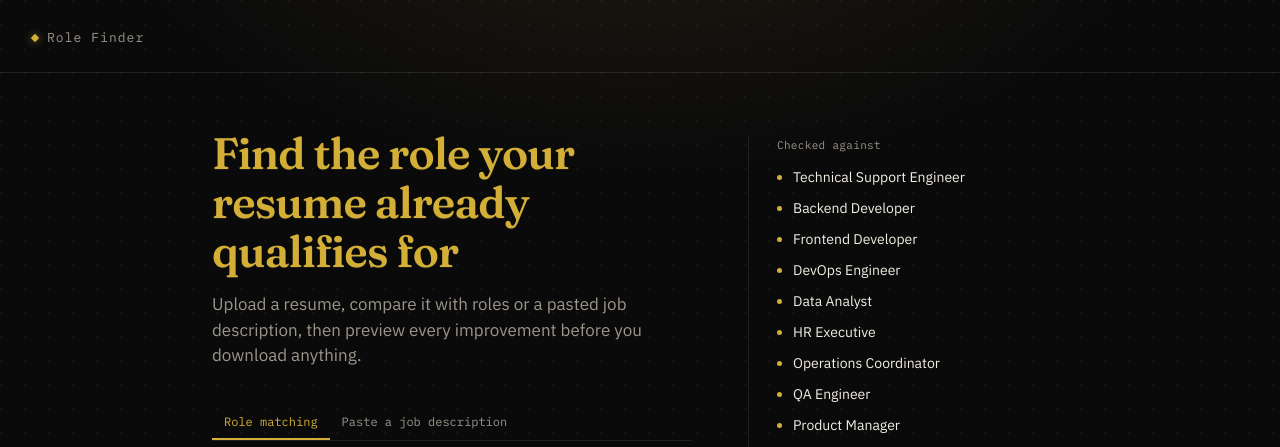
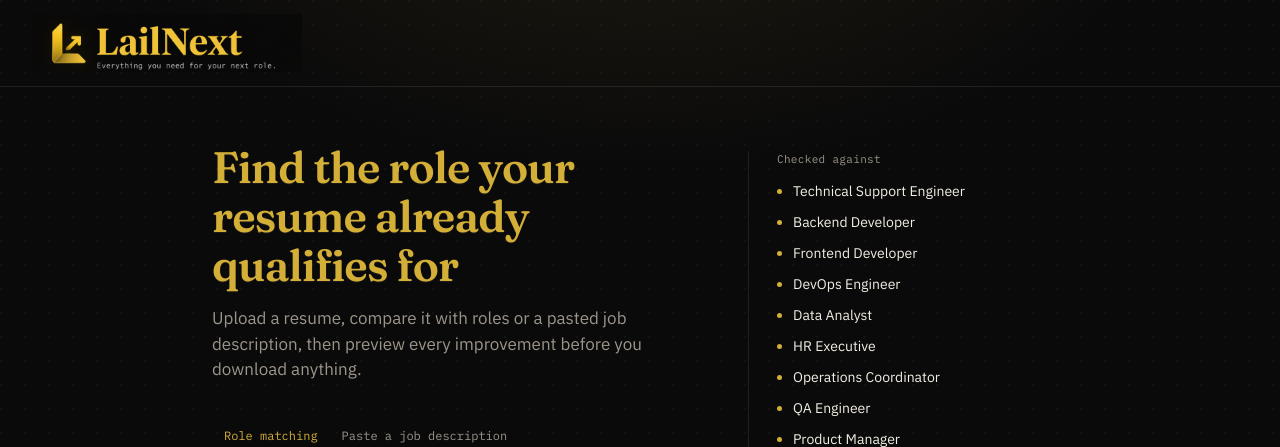
Before and after one commit to MohideenAmanusha123/role-finder-portal_Aman_updated, a Flask app: page / in a window 1280 px wide. Shown: the top 447 px of the page. Run offline with Flask 3, Linux system fonts and the light colour scheme; some libraries are stand-ins or nearby versions.

Commit message:
Add LaINext branding to the portal
Use the provided LaINext logo in the front-page header and size it for a clear, compact presentation.\n\nCo-authored-by: Copilot <223556219+Copilot@users.noreply.github.com>

```diff
--- a/static/style.css
+++ b/static/style.css
@@ -78,36 +78,30 @@ button {
 ========================================================= */
 
 .masthead {
-  padding: 28px 32px 24px;
+  padding: 14px 32px;
   border-bottom: 1px solid var(--hairline);
 
   display: flex;
   align-items: center;
 }
 
-.masthead__mark {
-  font-family: var(--mono);
-  font-size: 13px;
-  letter-spacing: 0.08em;
-  color: var(--ink-soft);
-
+.masthead__brand {
   display: flex;
   align-items: center;
-  gap: 9px;
-}
-
-.masthead__mark::before {
-  content: "";
-
-  width: 6px;
-  height: 6px;
-
-  background: var(--amber);
-  border-radius: 1px;
-
-  transform: rotate(45deg);
-
-  box-shadow: 0 0 8px rgba(212, 175, 55, 0.6);
+  line-height: 0;
+}
+
+.masthead__logo {
+  display: block;
+  width: min(270px, 60vw);
+  height: auto;
+  object-fit: contain;
+  object-position: left center;
+}
+
+.masthead__brand:focus-visible {
+  outline: 1.5px solid var(--amber);
+  outline-offset: 4px;
 }
 
 
--- a/templates/index.html
+++ b/templates/index.html
@@ -37,7 +37,13 @@
 <body>
 
 <header class="masthead">
-  <span class="masthead__mark">Role Finder</span>
+  <a class="masthead__brand" href="/" aria-label="LaINext home">
+    <img
+      class="masthead__logo"
+      src="{{ url_for('static', filename='lainext-logo-cropped.png') }}"
+      alt="LaINext — Everything you need for your next role"
+    >
+  </a>
 </header>
 
 <main>
```
Also changed, not shown: static/lainext-logo-cropped.png (added), static/lainext-logo.png (added).
